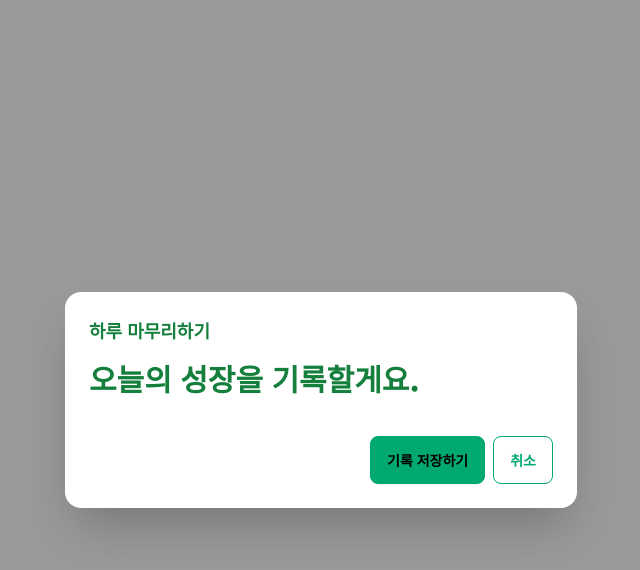
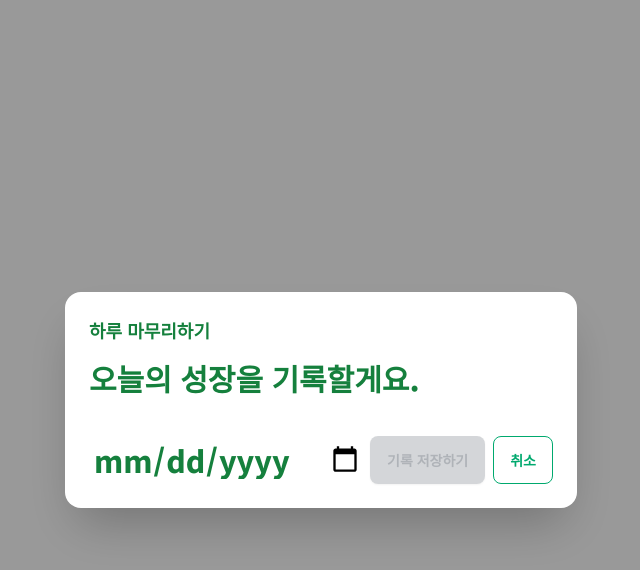
Before and after one commit to devheedoo/heedo-town, a Next.js app in the folder apps/hodo-list/: page / in a window 1280 px wide. Both pictures are taken after a click on the button "하루 마무리하기". Shown: the top 570 px of the page, without its empty margins (319-959 px from the left). Built offline with nearby package versions, Linux system fonts and the light colour scheme.

Commit message:
feat(hodo-list): Record closing today's snapshot

```diff
--- a/apps/hodo-list/src/components/modals/closing-today-modal.tsx
+++ b/apps/hodo-list/src/components/modals/closing-today-modal.tsx
@@ -2,8 +2,10 @@
 
 import classNames from "classnames";
 import { useAtom } from "jotai";
+import { useState } from "react";
 
 import { tasksTodayAtom, tasksYesterdayAtom } from "@/atoms/tasks-atom";
+import { tasksSnapshotsAtom } from "@/atoms/tasks-snapshots-atom";
 import { showTodayTimeOrDate } from "@/utils/date-format";
 import { getTasksDelayedToday, getTasksDoneToday } from "@/utils/task-filters";
 
@@ -18,6 +20,9 @@ export const ClosingTodayModal = ({
 }: ClosingTodayModalProps) => {
   const [tasksToday, setTasksToday] = useAtom(tasksTodayAtom);
   const [, setTasksYesterday] = useAtom(tasksYesterdayAtom);
+  const [tasksSnapshots, setTasksSnapshots] = useAtom(tasksSnapshotsAtom);
+
+  const [snapshotDate, setSnapshotDate] = useState<string>("");
 
   /**
    * 오늘 한 일 마무리하기
@@ -25,9 +30,12 @@ export const ClosingTodayModal = ({
    * - [기록 저장하기] 버튼 클릭 시: 오늘 한 일을 어제 한 일에 저장하고, 미뤄진 일들만 오늘 할 일로 저장
    */
   function closeToday() {
+    setTasksYesterday(tasksToday);
+
+    const updatedTasksSnapshots = tasksSnapshots.set(snapshotDate, tasksToday);
+    setTasksSnapshots(updatedTasksSnapshots);
+
     const tasksDelayedToday = getTasksDelayedToday(tasksToday);
-
-    setTasksYesterday(tasksToday);
     setTasksToday(tasksDelayedToday);
   }
 
@@ -55,8 +63,15 @@ export const ClosingTodayModal = ({
 
         <div className="modal-action">
           <form method="dialog" className="flex items-center gap-x-2">
+            <input
+              type="date"
+              value={snapshotDate}
+              onChange={(e) => setSnapshotDate(e.target.value)}
+              className="peer"
+              required
+            />
             <button
-              className="btn btn-success"
+              className="btn btn-success peer-invalid:btn-disabled"
               onClick={() => {
                 closeToday();
                 onClose();
```
